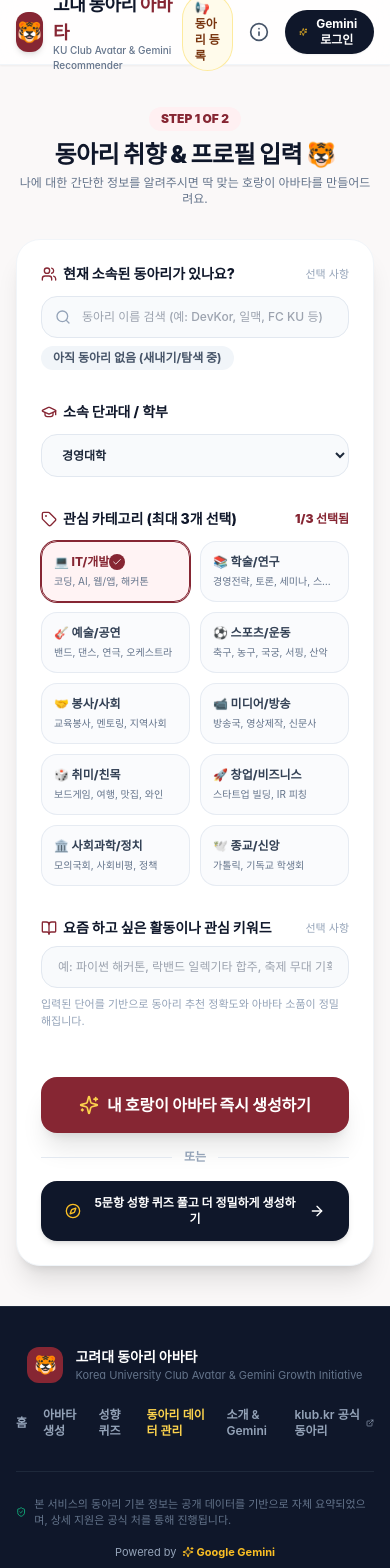
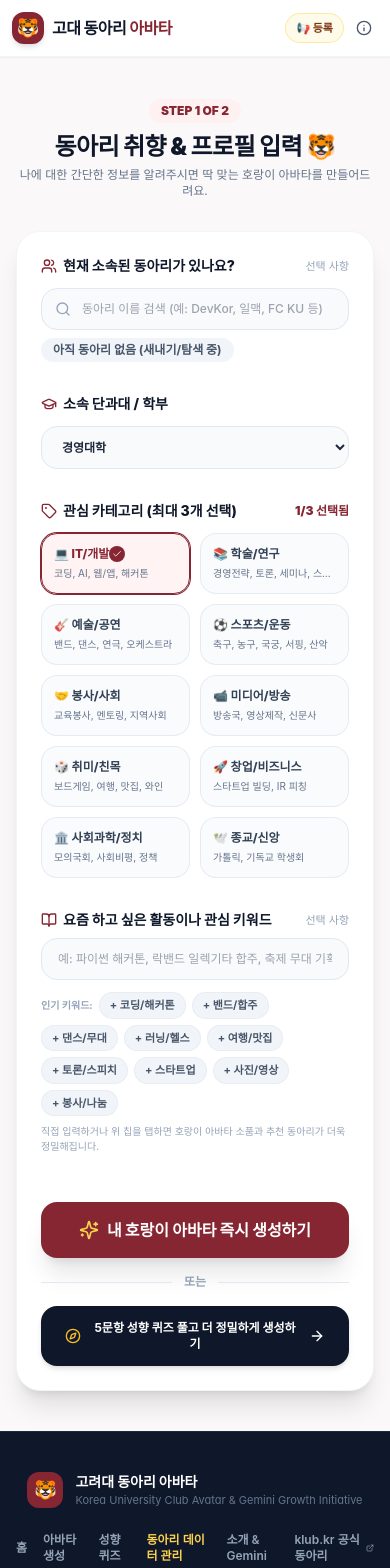
Before and after one commit to swimmingcommit/korea-univ-avatar, a Next.js app: page /create in a window 390 px wide. Shown: the top 1568 px of the page. Built offline with nearby package versions, Linux system fonts and the light colour scheme; a web font is replaced by a local one.

Commit message:
feat(responsive): optimize mobile responsiveness, fluid avatar canvas & 1-tap keyword chips on narrow screens

```diff
--- a/app/create/page.tsx
+++ b/app/create/page.tsx
@@ -355,8 +355,52 @@
             placeholder="예: 파이썬 해커톤, 락밴드 일렉기타 합주, 축제 무대 기획, 보드게임 번개 등"
             className="w-full px-4 py-3 rounded-2xl bg-slate-50 border border-slate-200 text-xs sm:text-sm font-medium focus:bg-white focus:border-ku-crimson focus:ring-2 focus:ring-ku-crimson/20 transition-all outline-none"
           />
-          <p className="text-[11px] text-slate-400">
-            입력된 단어를 기반으로 동아리 추천 정확도와 아바타 소품이 정밀해집니다.
+
+          {/* Quick 1-Tap Keyword Chips for Mobile Ease */}
+          <div className="flex flex-wrap items-center gap-1.5 pt-1">
+            <span className="text-[10px] font-bold text-slate-400">인기 키워드:</span>
+            {[
+              "코딩/해커톤",
+              "밴드/합주",
+              "댄스/무대",
+              "러닝/헬스",
+              "여행/맛집",
+              "토론/스피치",
+              "스타트업",
+              "사진/영상",
+              "봉사/나눔",
+            ].map((kw) => {
+              const isIncluded = interests.includes(kw);
+              return (
+                <button
+                  type="button"
+                  key={kw}
+                  onClick={() => {
+                    if (isIncluded) {
+                      setInterests(
+                        interests
+                          .replace(kw, "")
+                          .replace(/,\s*,/g, ",")
+                          .trim()
+                      );
+                    } else {
+                      setInterests(interests ? `${interests}, ${kw}` : kw);
+                    }
+                  }}
+                  className={`px-2.5 py-1 rounded-full text-[11px] font-bold transition-all active:scale-95 ${
+                    isIncluded
+                      ? "bg-ku-crimson text-white shadow-sm"
+                      : "bg-slate-100 hover:bg-slate-200 text-slate-600 border border-slate-200/60"
+                  }`}
+                >
+                  {isIncluded ? `✓ ${kw}` : `+ ${kw}`}
+                </button>
+              );
+            })}
+          </div>
+
+          <p className="text-[10px] sm:text-[11px] text-slate-400">
+            직접 입력하거나 위 칩을 탭하면 호랑이 아바타 소품과 추천 동아리가 더욱 정밀해집니다.
           </p>
         </div>
 
--- a/components/avatar/AvatarCanvas.tsx
+++ b/components/avatar/AvatarCanvas.tsx
@@ -212,9 +212,8 @@
             interactive ? "touch-none" : ""
           }`}
           style={{
-            width: `${size}px`,
-            height: `${size}px`,
-            maxWidth: "100%",
+            width: "100%",
+            maxWidth: `${size}px`,
             aspectRatio: "1/1",
           }}
           title={interactive ? "마우스로 누르거나 당겨보세요! (말랑 쫀득 왁뿌 모션)" : undefined}
--- a/components/layout/Header.tsx
+++ b/components/layout/Header.tsx
@@ -9,27 +9,27 @@
   const { user, isLoggedIn, logout, setShowLoginModal } = useAuth();
 
   return (
-    <header className="sticky top-0 z-40 w-full bg-white/85 backdrop-blur-md border-b border-slate-100 shadow-sm transition-all">
-      <div className="max-w-4xl mx-auto px-4 h-16 flex items-center justify-between">
+    <header className="sticky top-0 z-40 w-full bg-white/90 backdrop-blur-md border-b border-slate-100 shadow-sm transition-all">
+      <div className="max-w-4xl mx-auto px-3 sm:px-4 h-14 sm:h-16 flex items-center justify-between">
         {/* Brand Logo */}
-        <Link href="/" className="flex items-center gap-2.5 group">
-          <div className="w-10 h-10 rounded-xl bg-ku-crimson flex items-center justify-center text-white font-black text-xl shadow-md group-hover:scale-105 transition-transform">
+        <Link href="/" className="flex items-center gap-2 group shrink-0">
+          <div className="w-8 h-8 sm:w-10 sm:h-10 rounded-xl bg-ku-crimson flex items-center justify-center text-white font-black text-lg sm:text-xl shadow-md group-hover:scale-105 transition-transform">
             🐯
           </div>
           <div>
             <div className="flex items-center gap-1">
-              <span className="text-lg font-black text-slate-900 tracking-tight">
+              <span className="text-base sm:text-lg font-black text-slate-900 tracking-tight">
                 고대 동아리 <span className="text-ku-crimson">아바타</span>
               </span>
             </div>
-            <p className="text-[10px] text-slate-500 font-medium -mt-1">
-              KU Club Avatar & Gemini Recommender
+            <p className="hidden sm:block text-[10px] text-slate-500 font-medium -mt-1">
+              KU Club Avatar & Recommender
             </p>
           </div>
         </Link>
 
         {/* Nav actions */}
-        <div className="flex items-center gap-2">
+        <div className="flex items-center gap-1.5 sm:gap-2 shrink-0">
           <Link
             href="/create"
             className="hidden sm:inline-flex items-center gap-1.5 px-3.5 py-1.5 rounded-full bg-ku-soft text-ku-crimson hover:bg-ku-crimson hover:text-white transition-colors text-xs font-bold"
@@ -40,42 +40,42 @@
 
           <Link
             href="/admin"
-            className="inline-flex items-center gap-1 px-3 py-1.5 rounded-full bg-amber-50 hover:bg-amber-100 text-amber-900 border border-amber-200/80 transition-colors text-xs font-bold"
+            className="inline-flex items-center gap-1 px-2.5 sm:px-3 py-1.5 rounded-full bg-amber-50 hover:bg-amber-100 text-amber-900 border border-amber-200/80 transition-colors text-[11px] sm:text-xs font-bold"
             title="우리 동아리 등록 및 관리 스튜디오"
           >
-            <span>📢 동아리 등록</span>
+            <span>📢 <span className="hidden xs:inline">동아리</span> 등록</span>
           </Link>
 
           <Link
             href="/about"
-            className="p-2 rounded-full text-slate-600 hover:text-ku-crimson hover:bg-slate-50 transition-colors"
-            title="서비스 및 Gemini 소개"
+            className="p-1.5 sm:p-2 rounded-full text-slate-600 hover:text-ku-crimson hover:bg-slate-50 transition-colors"
+            title="서비스 소개"
           >
-            <Info className="w-5 h-5" />
+            <Info className="w-4 h-4 sm:w-5 sm:h-5" />
           </Link>
 
           {/* Auth Button */}
           {isLoggedIn ? (
-            <div className="flex items-center gap-2 pl-2 border-l border-slate-200">
-              <div className="flex items-center gap-1.5 px-2.5 py-1 bg-amber-50 border border-amber-200/60 rounded-full text-xs font-bold text-amber-900">
+            <div className="flex items-center gap-1.5 sm:gap-2 pl-1.5 sm:pl-2 border-l border-slate-200">
+              <div className="flex items-center gap-1 px-2 py-1 bg-amber-50 border border-amber-200/60 rounded-full text-[11px] font-bold text-amber-900">
                 <Sparkles className="w-3 h-3 text-amber-500" />
-                <span className="max-w-[70px] truncate">{user?.name}</span>
+                <span className="max-w-[50px] sm:max-w-[70px] truncate">{user?.name}</span>
               </div>
               <button
                 onClick={logout}
-                className="p-1.5 text-slate-400 hover:text-slate-700 rounded-full transition-colors"
+                className="p-1 text-slate-400 hover:text-slate-700 rounded-full transition-colors"
                 title="로그아웃"
               >
-                <LogOut className="w-4 h-4" />
+                <LogOut className="w-3.5 h-3.5" />
               </button>
             </div>
           ) : (
             <button
               onClick={() => setShowLoginModal(true)}
-              className="inline-flex items-center gap-1.5 px-3.5 py-1.5 rounded-full bg-slate-900 hover:bg-ku-crimson text-white text-xs font-bold transition-all shadow-sm"
+              className="hidden sm:inline-flex items-center gap-1.5 px-3.5 py-1.5 bg-slate-900 hover:bg-slate-800 text-white rounded-full text-xs font-bold transition-all"
             >
-              <Sparkles className="w-3.5 h-3.5 text-amber-400" />
-              <span>Gemini 로그인</span>
+              <User className="w-3.5 h-3.5" />
+              <span>로그인</span>
             </button>
           )}
         </div>
```
